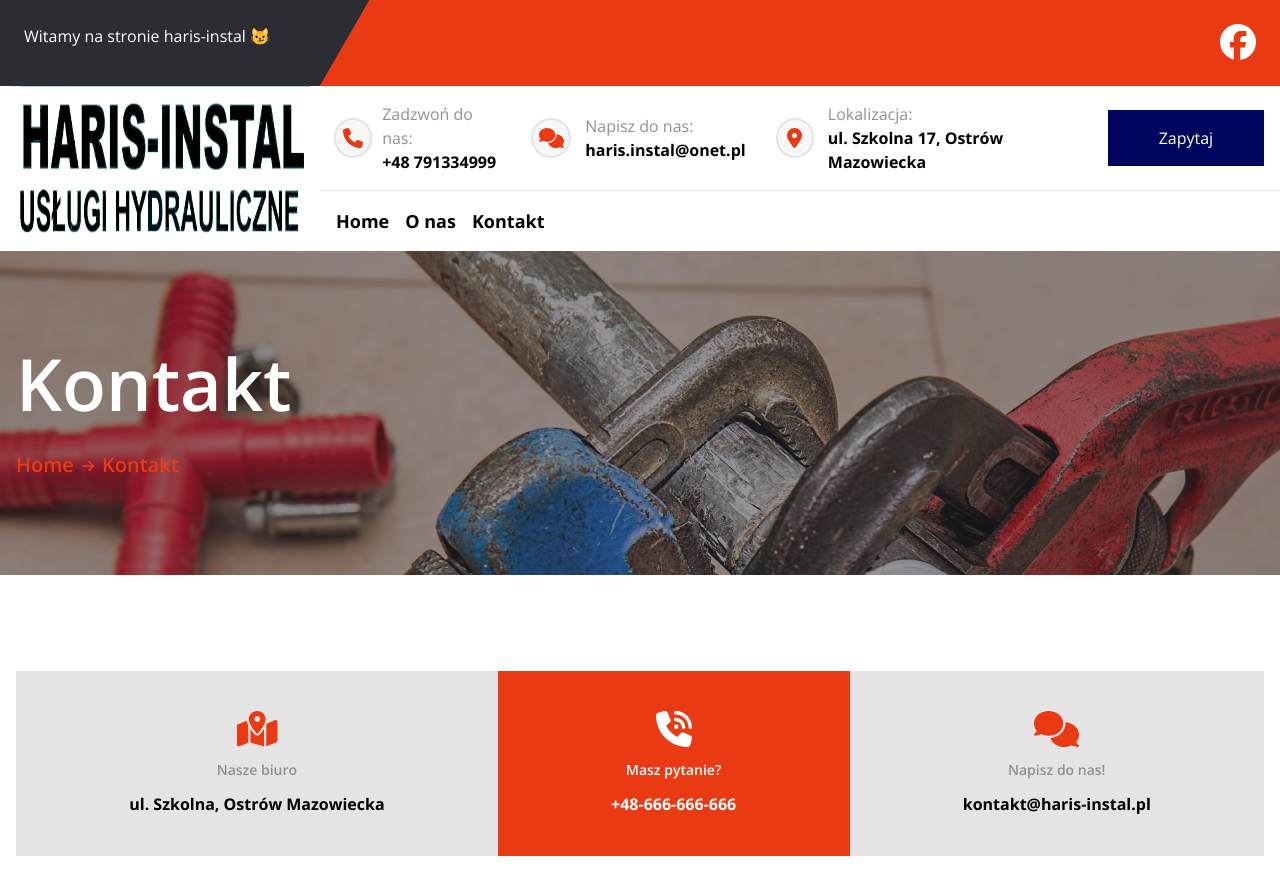
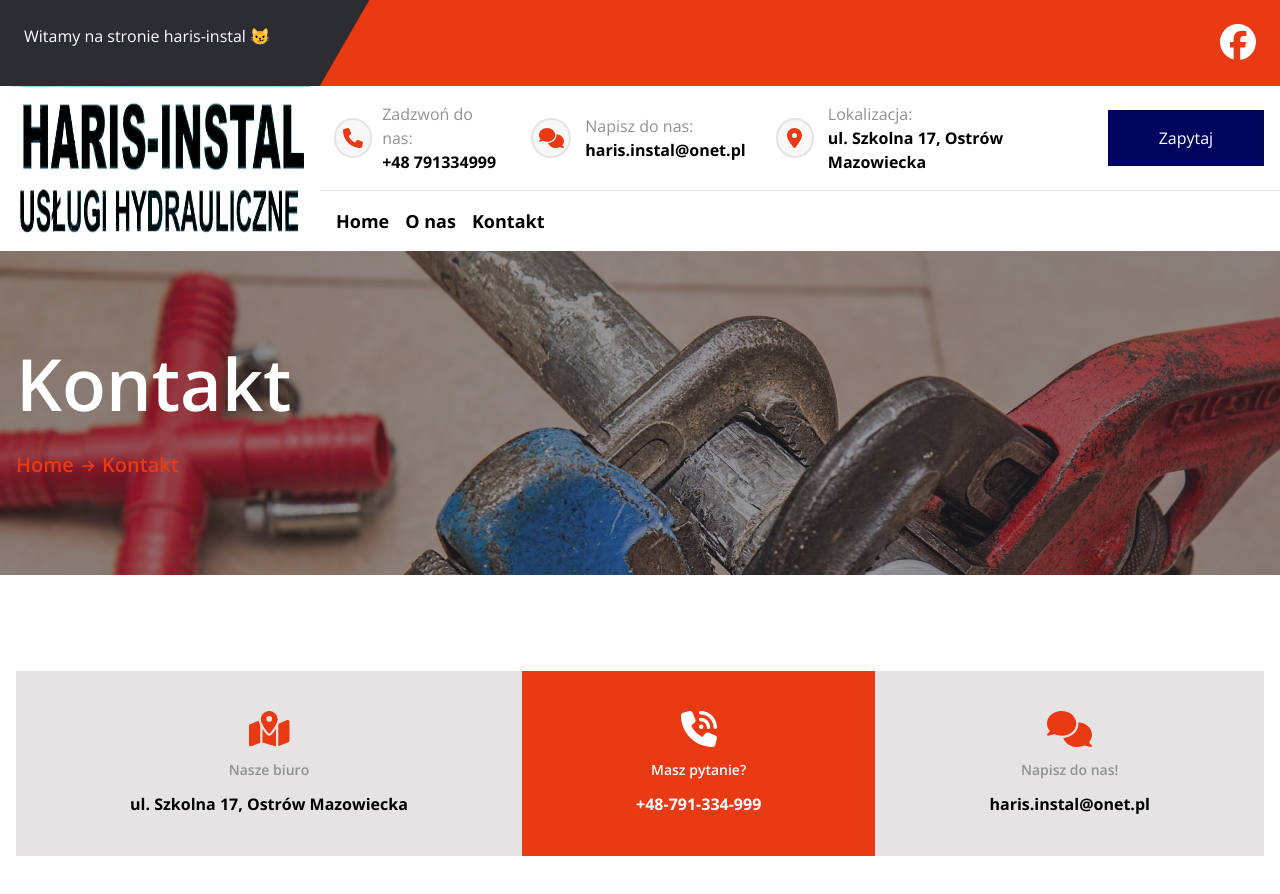
Before and after one commit to gromen/haris-instal, a Next.js app: page /kontakt in a window 1280 px wide. Shown: the top 894 px of the page. Built offline with nearby package versions, Linux system fonts and the light colour scheme.

Commit message:
feature: fix address on contact page

```diff
--- a/app/kontakt/page.tsx
+++ b/app/kontakt/page.tsx
@@ -21,7 +21,7 @@ export default function ContactUs() {
             className="text-4xl text-primary"
           />
           <p className="py-3 text-sm text-gray-700">Nasze biuro</p>
-          <p className="font-bold">ul. Szkolna, Ostrów Mazowiecka</p>
+          <p className="font-bold">ul. Szkolna 17, Ostrów Mazowiecka</p>
         </div>
         <div className="grow bg-primary px-5 py-10 text-center font-semibold text-white">
           <FontAwesomeIcon
@@ -30,7 +30,7 @@ export default function ContactUs() {
           />
           <p className="py-3 text-sm">Masz pytanie?</p>
           <p className="font-bold">
-            <a href="tel:+48666666666">+48-666-666-666</a>
+            <a href="tel:+48791334999">+48-791-334-999</a>
           </p>
         </div>
         <div className="grow bg-gray-500 px-5 py-10 text-center font-semibold">
@@ -40,13 +40,13 @@ export default function ContactUs() {
           />
           <p className="py-3 text-sm text-gray-700">Napisz do nas!</p>
           <p className="font-bold">
-            <a href="mailto:kontakt@haris-instal.pl">kontakt@haris-instal.pl</a>
+            <a href="mailto:kontakt@haris-instal.pl">haris.instal@onet.pl</a>
           </p>
         </div>
       </div>
       <iframe
         className="mx-auto my-10 max-w-full grayscale lg:my-20"
-        src="https://www.google.com/maps/embed?pb=!1m18!1m12!1m3!1d2412.059573611699!2d21.906539777830897!3d52.80326407213673!2m3!1f0!2f0!3f0!3m2!1i1024!2i768!4f13.1!3m3!1m2!1s0x471fab149d253567%3A0xba23ef1f5a64a72c!2sSzkolna%2C%2007-300%20Ostr%C3%B3w%20Mazowiecka!5e0!3m2!1spl!2spl!4v1695202430673!5m2!1spl!2spl"
+        src="https://www.google.com/maps/embed?pb=!1m18!1m12!1m3!1d882.5710376251518!2d21.906551031599587!3d52.803553132328354!2m3!1f0!2f0!3f0!3m2!1i1024!2i768!4f13.1!3m3!1m2!1s0x471fab149b955f8f%3A0x624f5eab1545eea4!2sSzkolna%2017%2C%2007-300%20Ostr%C3%B3w%20Mazowiecka!5e0!3m2!1spl!2spl!4v1695820526059!5m2!1spl!2spl"
         width="100%"
         height="600"
         style={{ border: 0 }}
```
